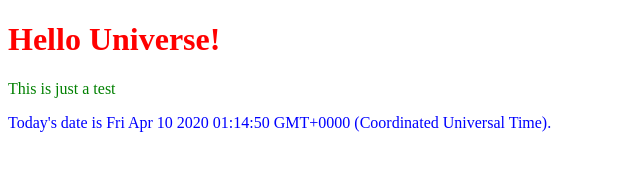
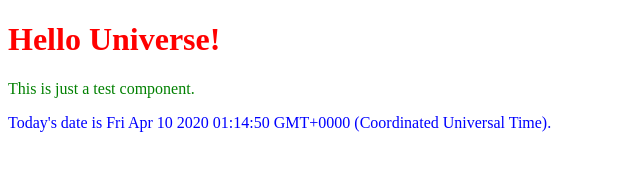
Before and after one commit to briantaylorjohnson/tswizz-angular-workspace, an Angular app: page / in a window 1280 px wide. Shown: the top 170 px of the page, without its empty margins (0-640 px from the left). Built offline with nearby package versions, Linux system fonts and the light colour scheme.

Commit message:
Test master branch merge approval

```diff
--- a/projects/my-first-app/src/app/app.component.ts
+++ b/projects/my-first-app/src/app/app.component.ts
@@ -14,7 +14,7 @@
 @Component({
   selector: 'info-blurb',
   template: `
-    <p>This is just a test</p>
+    <p>This is just a test component.</p>
   `,
   styles: [`
     p {color: green}
```
